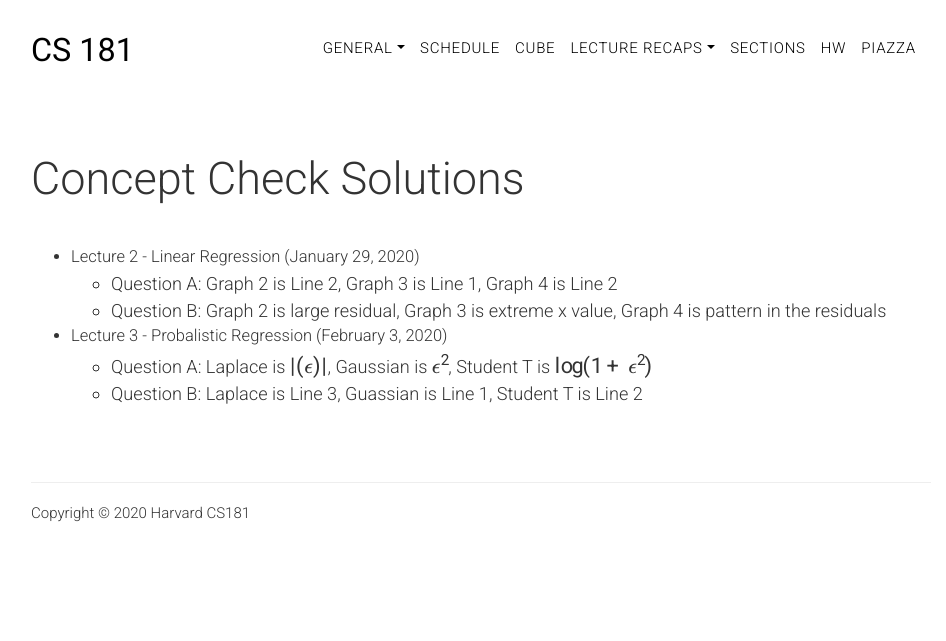
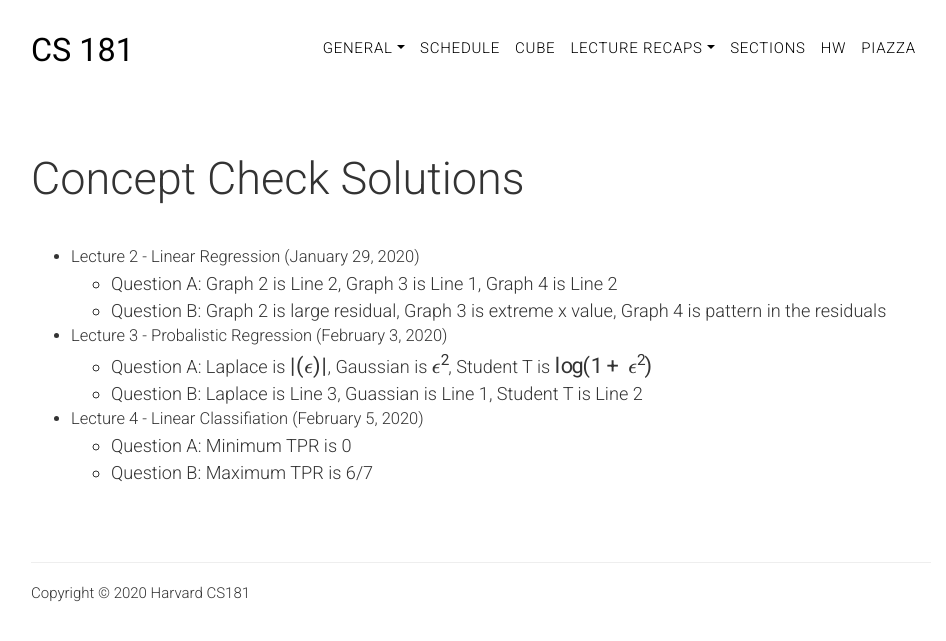
Before and after one commit to harvard-ml-courses/cs181-web-2020, a Jekyll site: the page built from ccsolutions.html, in a window 1280 px wide. Shown: the top 641 px of the page, without its empty margins (159-1105 px from the left). Built offline with Jekyll 4.4.1, drawn with Linux system fonts in a browser that asks for light colours; formulas are drawn with MathJax 3.

Commit message:
added solutions to lecture 4

```diff
--- a/ccsolutions.html
+++ b/ccsolutions.html
@@ -22,5 +22,12 @@ weight: 0
             <li>Question B: Laplace is Line 3, Guassian is Line 1, Student T is Line 2</li>
           </ul>
         </li>
+        <li>
+          Lecture 4 - Linear Classifiation (February 5, 2020)
+          <ul>
+            <li>Question A: Minimum TPR is 0</li>
+            <li>Question B: Maximum TPR is 6/7</li>
+          </ul>
+        </li>
     </div>
 </section>
```
